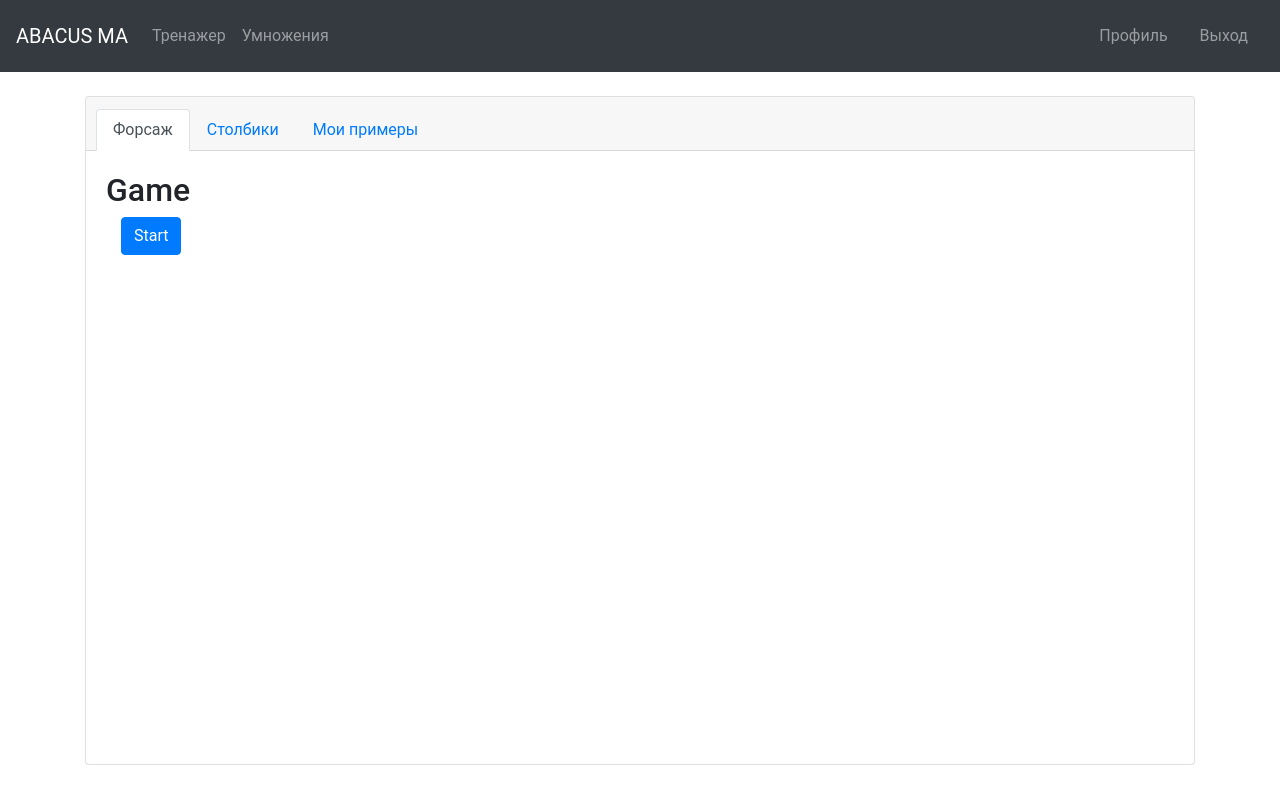
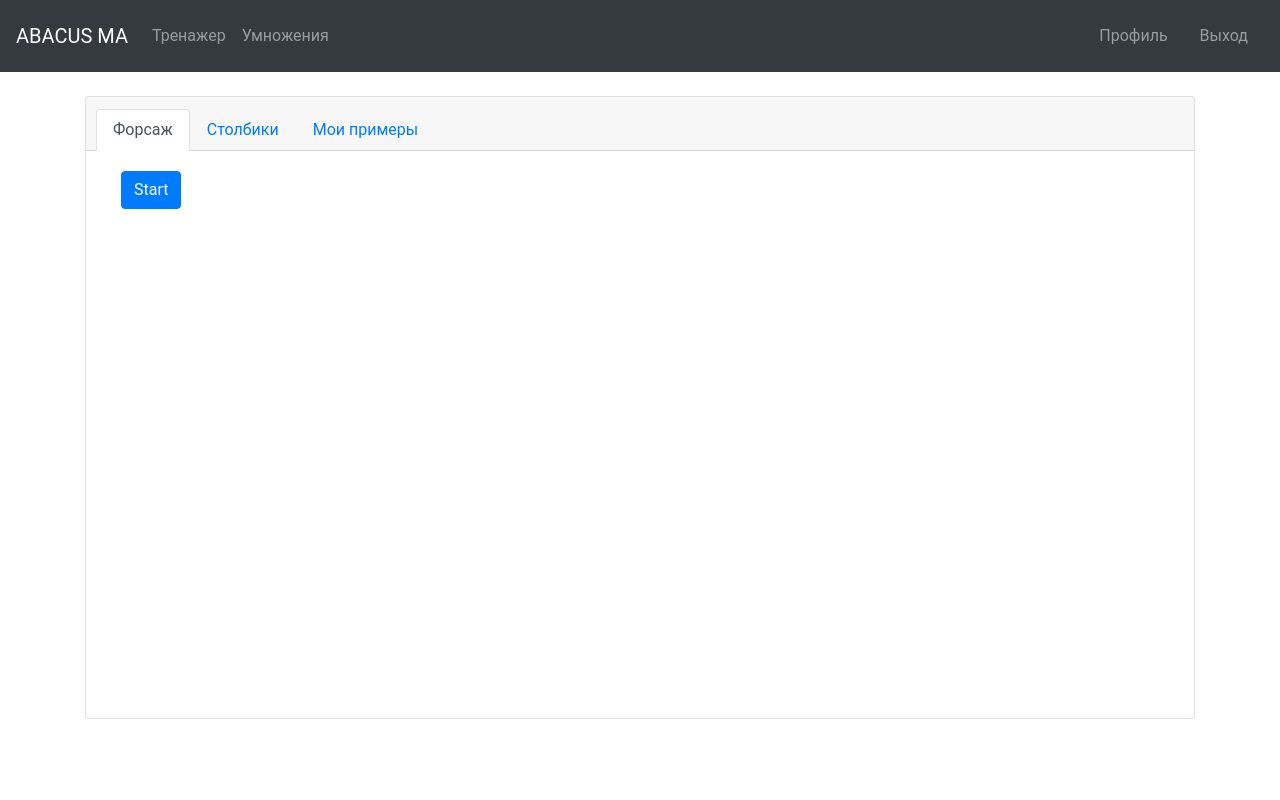
Before and after one commit to Gudleiv/vue-app-mental-arithmetic, a Vue app: page /abacus/ in a window 1280 px wide. Built offline with nearby package versions, Linux system fonts and the light colour scheme; no server answers; sample sign-in values are in the browser's storage; a web font is replaced by a local one.

Commit message:
delete header

```diff
--- a/src/components/Trainer/AbacusGame.vue
+++ b/src/components/Trainer/AbacusGame.vue
@@ -1,8 +1,5 @@
 <template>
   <div class="container">
-    <div class="row">
-    <h2>Game</h2>
-    </div>
     <div class="row">
       <div class="col">
         <b-button variant="primary" class="mr-1" @click="start">Start</b-button>
```
